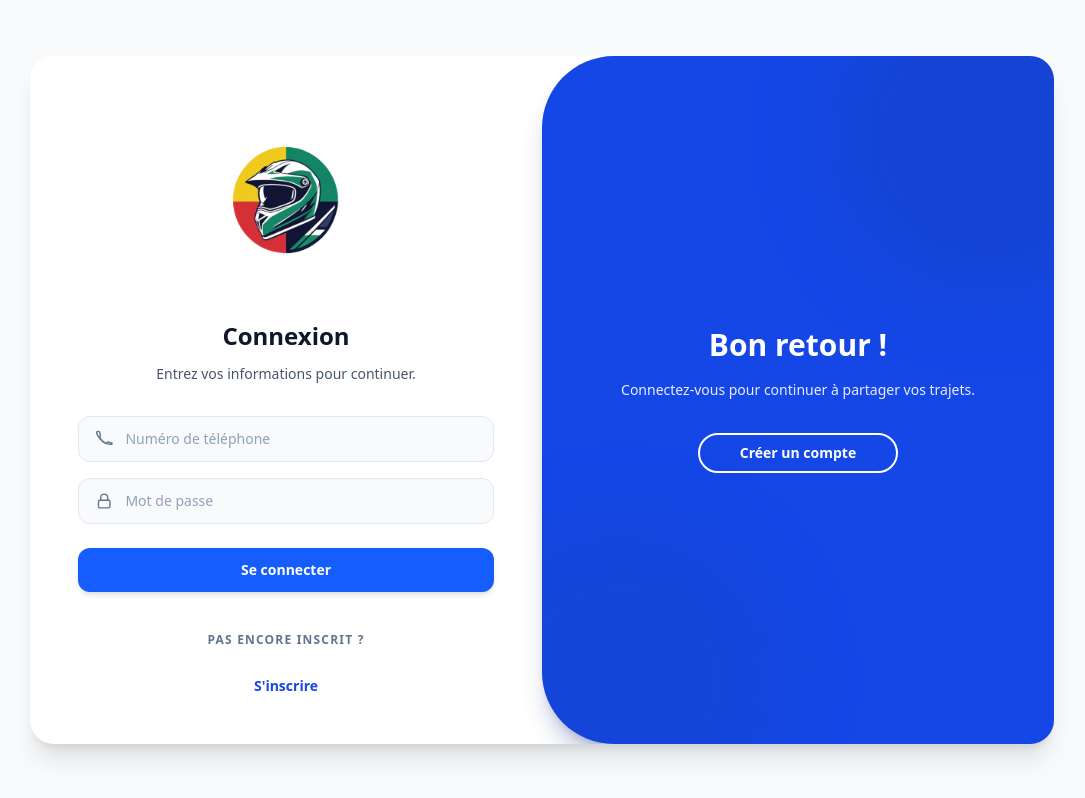
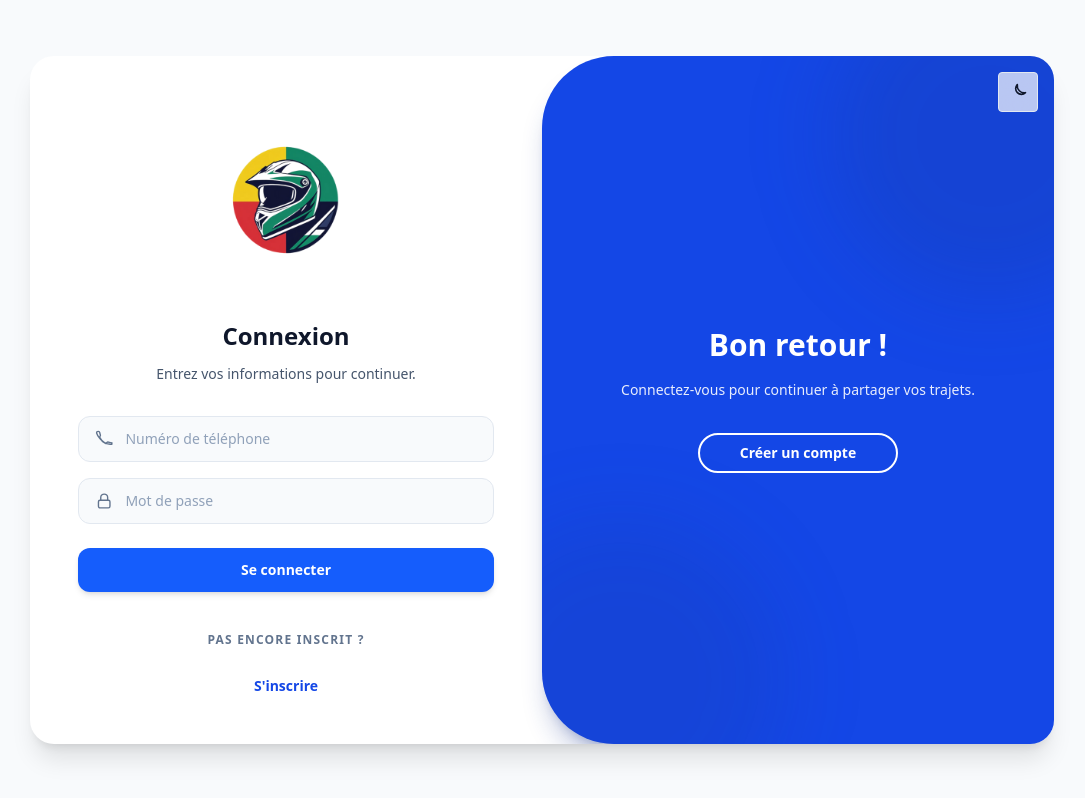
Before and after one commit to ASMODAN3110/CamerRideShare_Frontend, a React (Vite) app: page /connexion in a window 1280 px wide. Shown: the whole page, without its empty margins (98-1183 px from the left). Built offline with nearby package versions, Linux system fonts and the light colour scheme.

Commit message:
Ajout du black and sun mode sur les page d'inscription et de connexion

```diff
--- a/src/pages/ConnexionPage.tsx
+++ b/src/pages/ConnexionPage.tsx
@@ -1,4 +1,4 @@
-import { useMemo, useState } from 'react'
+import { useEffect, useMemo, useState } from 'react'
 import { useLocation, useNavigate } from 'react-router-dom'
 import AnimatedContent from '../components/AnimatedContent'
 import { Button } from '../components/ui/button'
@@ -37,6 +37,20 @@ export default function ConnexionPage() {
   const [error, setError] = useState<string | null>(null)
   const [isSubmitting, setIsSubmitting] = useState(false)
 
+  // ── Dark mode (partagé avec les pages connectées) ──────────────────────
+  const [theme, setTheme] = useState<'light' | 'dark'>(() => {
+    const saved = localStorage.getItem('theme')
+    if (saved === 'light' || saved === 'dark') return saved
+    return window.matchMedia?.('(prefers-color-scheme: dark)').matches ? 'dark' : 'light'
+  })
+
+  useEffect(() => {
+    const root = document.documentElement
+    if (theme === 'dark') root.classList.add('dark')
+    else root.classList.remove('dark')
+    localStorage.setItem('theme', theme)
+  }, [theme])
+
   const canSubmit = useMemo(() => {
     return telephone.trim().length > 0 && motDePasse.trim().length >= 6
   }, [telephone, motDePasse])
@@ -52,6 +66,16 @@ export default function ConnexionPage() {
   return (
     <div className="flex min-h-screen w-full items-center justify-center bg-slate-50 p-6 text-slate-900 dark:bg-slate-950 dark:text-slate-50">
       <div className="relative w-full max-w-5xl overflow-hidden rounded-3xl bg-white shadow-xl dark:bg-slate-900">
+        <button
+          type="button"
+          onClick={() => setTheme((t) => (t === 'dark' ? 'light' : 'dark'))}
+          className="absolute top-4 right-4 z-20 flex h-10 w-10 items-center justify-center rounded border border-slate-200 bg-white/70 text-slate-900 backdrop-blur transition hover:bg-white dark:border-slate-700 dark:bg-slate-900/40 dark:text-slate-50 dark:hover:bg-slate-800/60"
+          aria-label="Toggle dark mode"
+        >
+          <svg viewBox="0 0 24 24" fill="none" stroke="currentColor" strokeWidth={1.9} className="h-5 w-5">
+            <path strokeLinecap="round" strokeLinejoin="round" d="M21 12.8A8.5 8.5 0 0 1 11.2 3a6.9 6.9 0 1 0 9.8 9.8Z" />
+          </svg>
+        </button>
         <div className="flex flex-col md:flex-row">
           <AnimatedContent className="w-full md:w-1/2">
             <div className="w-full p-8 md:p-12">
--- a/src/pages/InscriptionPage.tsx
+++ b/src/pages/InscriptionPage.tsx
@@ -1,4 +1,4 @@
-import { useMemo, useState } from 'react'
+import { useEffect, useMemo, useState } from 'react'
 import { useNavigate } from 'react-router-dom'
 import AnimatedContent from '../components/AnimatedContent'
 import { Button } from '../components/ui/button'
@@ -81,6 +81,20 @@ export default function InscriptionPage() {
   const [success, setSuccess] = useState<string | null>(null)
   const [isSubmitting, setIsSubmitting] = useState(false)
 
+  // ── Dark mode (partagé avec les pages connectées) ──────────────────────
+  const [theme, setTheme] = useState<'light' | 'dark'>(() => {
+    const saved = localStorage.getItem('theme')
+    if (saved === 'light' || saved === 'dark') return saved
+    return window.matchMedia?.('(prefers-color-scheme: dark)').matches ? 'dark' : 'light'
+  })
+
+  useEffect(() => {
+    const root = document.documentElement
+    if (theme === 'dark') root.classList.add('dark')
+    else root.classList.remove('dark')
+    localStorage.setItem('theme', theme)
+  }, [theme])
+
   const canSubmit = useMemo(() => {
     return nom.trim().length > 0 && telephone.trim().length > 0 && motDePasse.trim().length >= 6
   }, [nom, telephone, motDePasse])
@@ -88,6 +102,17 @@ export default function InscriptionPage() {
   return (
     <div className="flex min-h-screen w-full items-center justify-center bg-slate-50 p-6 text-slate-900 dark:bg-slate-950 dark:text-slate-50">
       <div className="relative w-full max-w-5xl overflow-hidden rounded-3xl bg-white shadow-xl dark:bg-slate-900">
+
+        <button
+          type="button"
+          onClick={() => setTheme((t) => (t === 'dark' ? 'light' : 'dark'))}
+          className="absolute top-4 right-4 z-20 flex h-10 w-10 items-center justify-center rounded border border-slate-200 bg-white/70 text-slate-900 backdrop-blur transition hover:bg-white dark:border-slate-700 dark:bg-slate-900/40 dark:text-slate-50 dark:hover:bg-slate-800/60"
+          aria-label="Toggle dark mode"
+        >
+          <svg viewBox="0 0 24 24" fill="none" stroke="currentColor" strokeWidth={1.9} className="h-5 w-5">
+            <path strokeLinecap="round" strokeLinejoin="round" d="M21 12.8A8.5 8.5 0 0 1 11.2 3a6.9 6.9 0 1 0 9.8 9.8Z" />
+          </svg>
+        </button>
 
         <div className="flex flex-col md:flex-row">
           {/* Colonne gauche : formulaire */}
```
